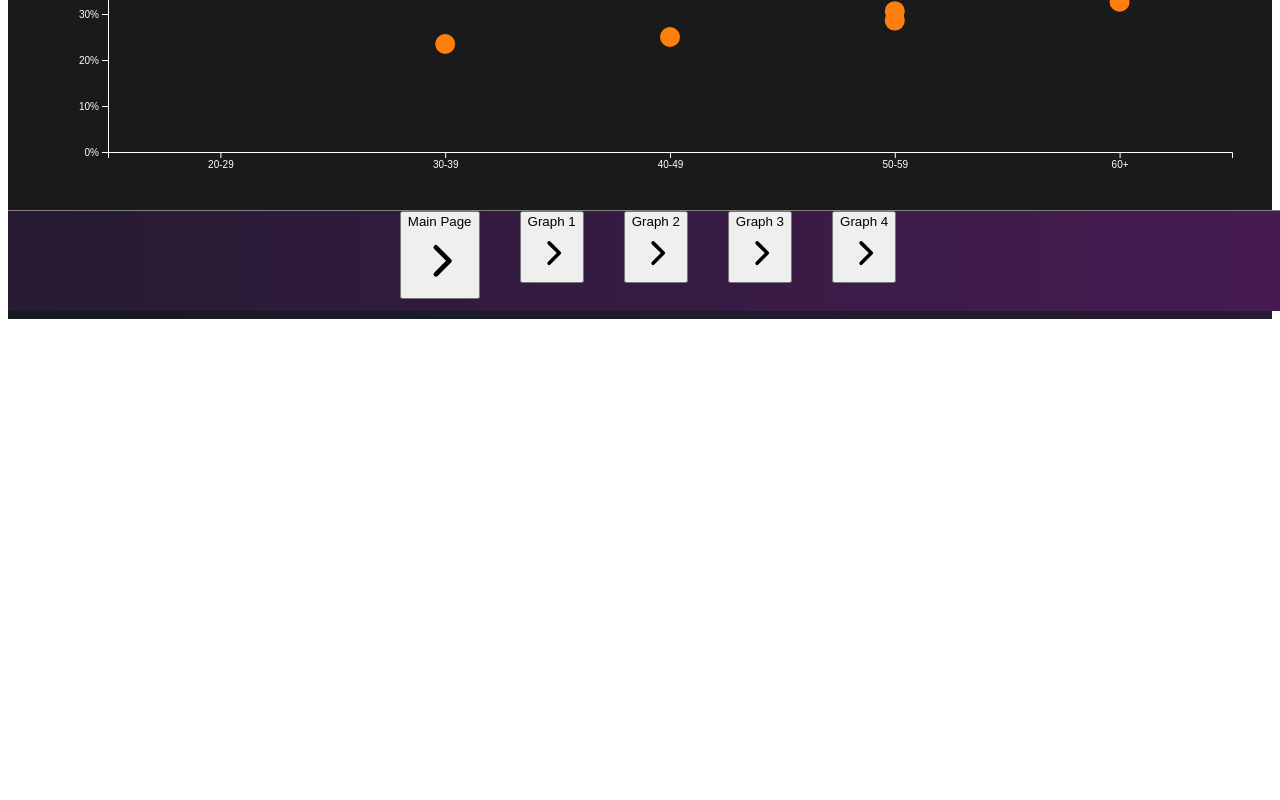
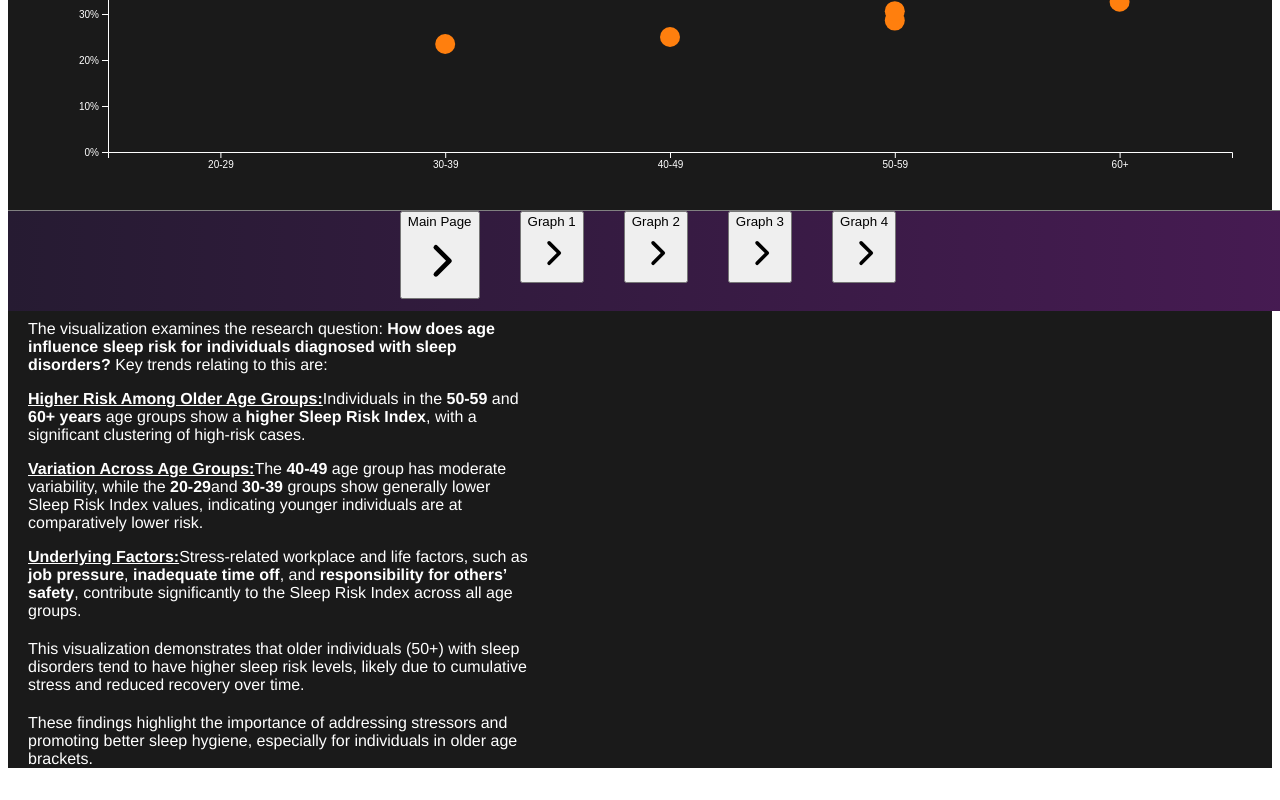
Before and after one commit to robinasaki/STA313-new, a Next.js app in the folder sta313/: page /graph1 in a window 1280 px wide. Shown: the part 489-1289 px from the top of the page. Before the commit the page ends 912 px from the top, so only its background shows below. Built offline with nearby package versions, Linux system fonts and the light colour scheme.

Commit message:
added some insights to the sample vis

```diff
--- a/sta313/pages/graph1.tsx
+++ b/sta313/pages/graph1.tsx
@@ -200,6 +200,67 @@ export function SleepRiskBubbleChart() {
       style={{ position: "relative", background: "#1a1a1a", color: "white" }}
     >
       <svg ref={svgRef}></svg>
+      <div style={{ marginLeft: "20px", flex: 1, maxWidth: "500px" }}>
+        <h1 style={{ fontSize: "30px", marginBottom: "20px" }}>
+          Trends and Insights
+        </h1>
+        <p style={{ marginBottom: "10px" }}>
+          The visualization examines the research question:{" "}
+          <strong style={{ fontWeight: "bold" }}>
+            How does age influence sleep risk for individuals diagnosed with
+            sleep disorders?
+          </strong>{" "}
+          Key trends relating to this are:
+        </p>
+        <p style={{ marginBottom: "10px" }}>
+          <strong style={{ fontWeight: "bold", textDecoration: "underline" }}>
+            Higher Risk Among Older Age Groups:
+          </strong>
+          Individuals in the{" "}
+          <strong style={{ fontWeight: "bold" }}>50-59</strong> and{" "}
+          <strong style={{ fontWeight: "bold" }}>60+ years</strong> age groups
+          show a{" "}
+          <strong style={{ fontWeight: "bold" }}>
+            higher Sleep Risk Index
+          </strong>
+          , with a significant clustering of high-risk cases.
+        </p>
+        <p style={{ marginBottom: "10px" }}>
+          <strong style={{ fontWeight: "bold", textDecoration: "underline" }}>
+            Variation Across Age Groups:
+          </strong>
+          The <strong style={{ fontWeight: "bold" }}>40-49</strong> age group
+          has moderate variability, while the{" "}
+          <strong style={{ fontWeight: "bold" }}>20-29</strong>
+          and <strong style={{ fontWeight: "bold" }}>30-39</strong> groups show
+          generally lower Sleep Risk Index values, indicating younger
+          individuals are at comparatively lower risk.
+        </p>
+        <p style={{ marginBottom: "10px" }}>
+          <strong style={{ fontWeight: "bold", textDecoration: "underline" }}>
+            Underlying Factors:
+          </strong>
+          Stress-related workplace and life factors, such as{" "}
+          <strong style={{ fontWeight: "bold" }}>job pressure</strong>,{" "}
+          <strong style={{ fontWeight: "bold" }}>inadequate time off</strong>,
+          and{" "}
+          <strong style={{ fontWeight: "bold" }}>
+            responsibility for others’ safety
+          </strong>
+          , contribute significantly to the Sleep Risk Index across all age
+          groups.
+        </p>
+        <p style={{ marginTop: "20px" }}>
+          This visualization demonstrates that older individuals (50+) with
+          sleep disorders tend to have higher sleep risk levels, likely due to
+          cumulative stress and reduced recovery over time.
+        </p>
+        <p style={{ marginTop: "20px" }}>
+          These findings highlight the importance of addressing stressors and
+          promoting better sleep hygiene, especially for individuals in older
+          age brackets.
+        </p>
+      </div>
     </div>
   );
 }
```
